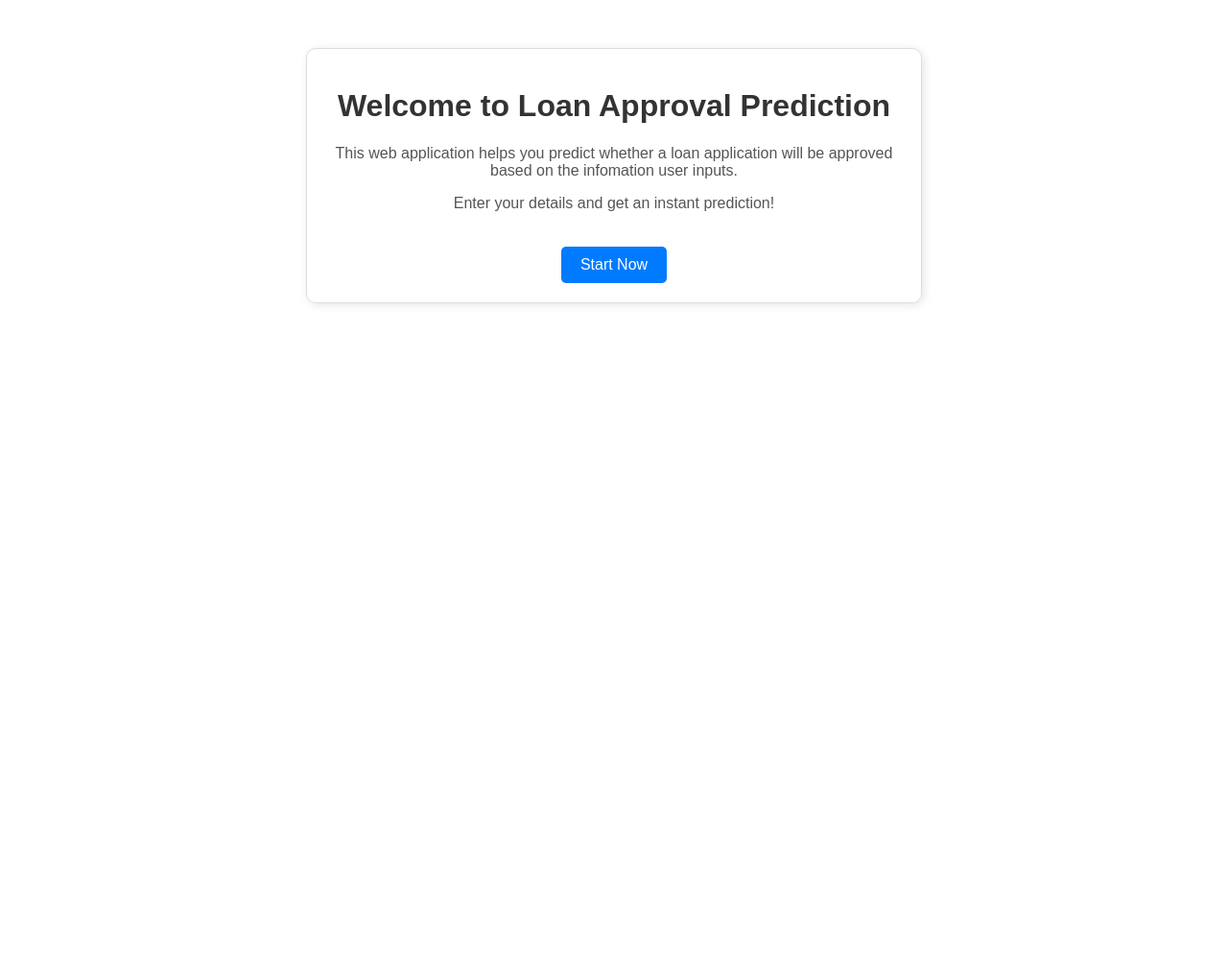
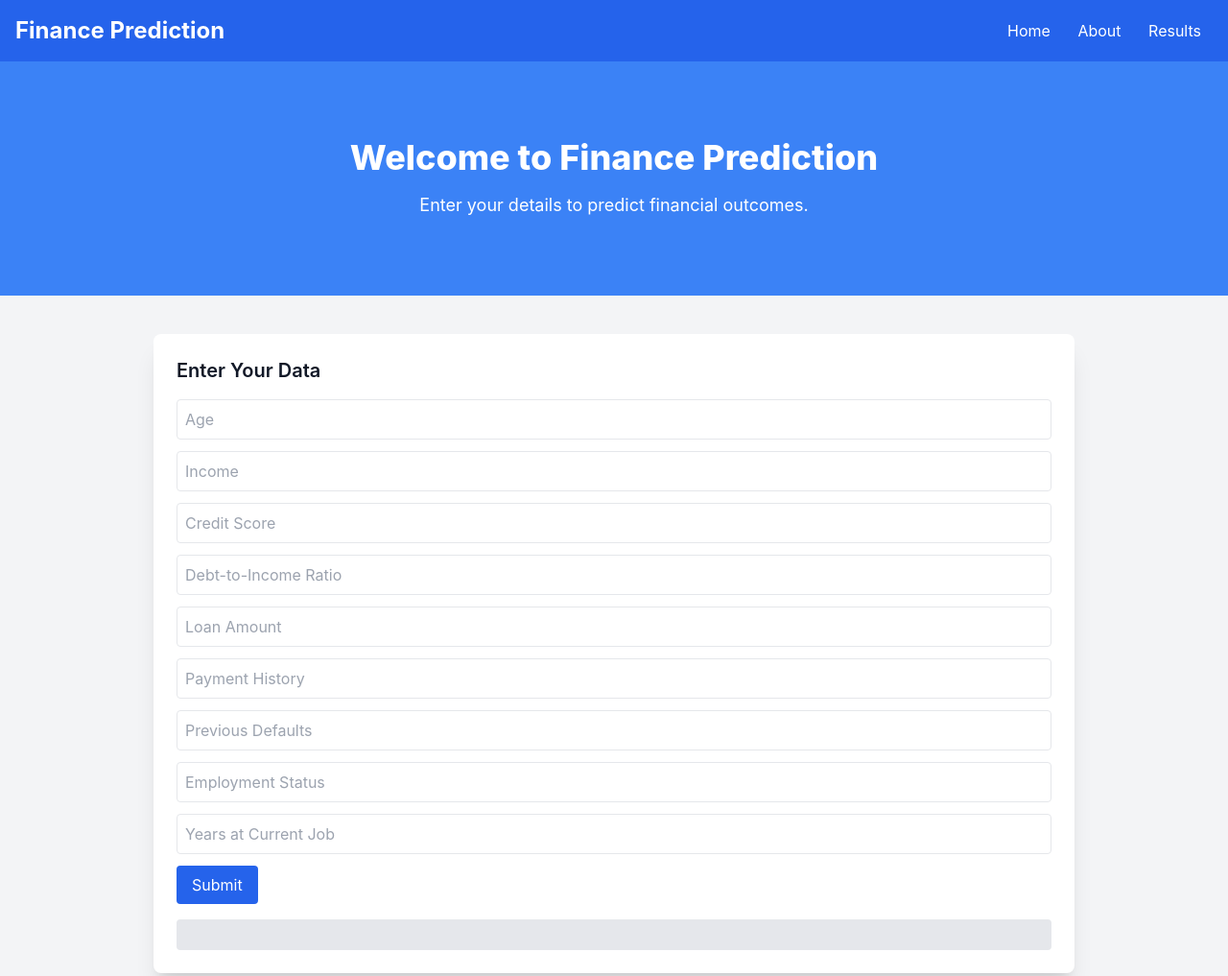
Before and after one commit to MissDinosaur/Loan_Approval_Prediction_Flask_ML_project, a plain HTML site: page app/templates/index.html in a window 1280 px wide. Shown: the top 1017 px of the page at 96% size. Before the commit the page ends 800 px from the top, so only its background shows below. Drawn offline with nearby package versions, Linux system fonts and the light colour scheme.

Commit message:
html by yusif

```diff
--- /dev/null
+++ b/app/templates/about.html
@@ -0,0 +1,66 @@
+<!DOCTYPE html>
+<html lang="en">
+<head>
+    <meta charset="UTF-8">
+    <meta name="viewport" content="width=device-width, initial-scale=1.0">
+    <title>About Us</title>
+    <script src="https://cdn.tailwindcss.com"></script>
+    <script src="https://cdnjs.cloudflare.com/ajax/libs/gsap/3.12.2/gsap.min.js"></script>
+    <style>
+        body {
+            font-family: 'Inter', sans-serif;
+        }
+    </style>
+</head>
+<body class="bg-gray-100 text-gray-900">
+    <nav class="bg-blue-600 p-4 shadow-lg">
+        <div class="container mx-auto flex justify-between items-center">
+            <h1 class="text-white text-2xl font-bold">Finance Prediction</h1>
+            <div>
+                <a href="index.html" class="text-white px-3">Home</a>
+                <a href="about.html" class="text-white px-3">About</a>
+                <a href="result.html" class="text-white px-3">Results</a>
+            </div>
+        </div>
+    </nav>
+
+    <header class="text-center py-20 bg-blue-500 text-white">
+        <h2 class="text-4xl font-extrabold">About the Project</h2>
+        <p class="mt-4 text-lg">Meet our team and learn about our mission.</p>
+    </header>
+
+    <section class="container mx-auto py-10">
+        <div class="bg-white shadow-xl rounded-lg p-6 w-3/4 mx-auto">
+            <p class="text-lg mb-6">This project aims to predict financial outcomes based on machine learning models. Our team has worked hard to create an intuitive interface where users can input data and receive risk level predictions based on their inputs.</p>
+
+            <div class="team mt-6">
+                <h3 class="text-2xl font-semibold mb-4">Meet Our Team</h3>
+                <div class="team-member mb-4">
+                    <p class="font-semibold">Piyush - Data Scientist</p>
+                    <p>Piyush worked on developing and training the machine learning models used in the project.</p>
+                </div>
+                <div class="team-member mb-4">
+                    <p class="font-semibold">Nitanshu Idnani - Backend Developer</p>
+                    <p>Nitanshu focused on building the backend logic to support the prediction algorithms and data handling.</p>
+                </div>
+                <div class="team-member mb-4">
+                    <p class="font-semibold">Yusif Nuri - Frontend Developer</p>
+                    <p>Yusif designed the website and developed the front-end components to present the predictions to users in a clean and user-friendly format.</p>
+                </div>
+                <div class="team-member mb-4">
+                    <p class="font-semibold">Qiaoyun LI - Full-stack Developer</p>
+                    <p>Qiaoyun assisted in both backend and frontend development, ensuring a smooth connection between the data and the user interface.</p>
+                </div>
+            </div>
+        </div>
+    </section>
+
+    <footer class="bg-gray-800 text-white text-center p-4 mt-10">
+        <p>&copy; 2025 Finance Prediction. All rights reserved.</p>
+    </footer>
+
+    <script>
+        gsap.from("h2", { duration: 1, y: -50, opacity: 0, ease: "bounce" });
+    </script>
+</body>
+</html>
--- a/app/templates/index.html
+++ b/app/templates/index.html
@@ -3,49 +3,71 @@
 <head>
     <meta charset="UTF-8">
     <meta name="viewport" content="width=device-width, initial-scale=1.0">
-    <title>Loan Approval Prediction</title>
+    <title>Finance Prediction</title>
+    <script src="https://cdn.tailwindcss.com"></script>
+    <script src="https://cdnjs.cloudflare.com/ajax/libs/gsap/3.12.2/gsap.min.js"></script>
     <style>
-        body {
-            font-family: Arial, sans-serif;
-            text-align: center;
-            margin: 50px;
-        }
-        .container {
-            max-width: 600px;
-            margin: auto;
-            padding: 20px;
-            border: 1px solid #ddd;
-            border-radius: 10px;
-            box-shadow: 2px 2px 10px rgba(0, 0, 0, 0.1);
-        }
-        h1 {
-            color: #333;
-        }
-        p {
-            color: #555;
-        }
-        .btn {
-            display: inline-block;
-            margin-top: 20px;
-            padding: 10px 20px;
-            background-color: #007BFF;
-            color: white;
-            text-decoration: none;
-            border-radius: 5px;
-        }
-        .btn:hover {
-            background-color: #0056b3;
-        }
+        body { font-family: 'Inter', sans-serif; }
     </style>
 </head>
-<body>
+<body class="bg-gray-100 text-gray-900">
+    <nav class="bg-blue-600 p-4 shadow-lg">
+        <div class="container mx-auto flex justify-between items-center">
+            <h1 class="text-white text-2xl font-bold">Finance Prediction</h1>
+            <div>
+                <a href="index.html" class="text-white px-3">Home</a>
+                <a href="about.html" class="text-white px-3">About</a>
+                <a href="result.html" class="text-white px-3">Results</a>
+            </div>
+        </div>
+    </nav>
 
-    <div class="container">
-        <h1>Welcome to Loan Approval Prediction</h1>
-        <p>This web application helps you predict whether a loan application will be approved based on the infomation user inputs.</p>
-        <p>Enter your details and get an instant prediction!</p>
-        <a href="/input" class="btn">Start Now</a>
-    </div>
+    <header class="text-center py-20 bg-blue-500 text-white">
+        <h2 class="text-4xl font-extrabold">Welcome to Finance Prediction</h2>
+        <p class="mt-4 text-lg">Enter your details to predict financial outcomes.</p>
+    </header>
 
+    <section class="container mx-auto py-10">
+        <div class="bg-white shadow-xl rounded-lg p-6 w-3/4 mx-auto">
+            <h3 class="text-xl font-semibold mb-4">Enter Your Data</h3>
+            <form id="finance-form">
+                <input type="text" id="age" placeholder="Age" class="block w-full p-2 border rounded mb-3">
+                <input type="text" id="income" placeholder="Income" class="block w-full p-2 border rounded mb-3">
+                <input type="text" id="credit-score" placeholder="Credit Score" class="block w-full p-2 border rounded mb-3">
+                <input type="text" id="dti" placeholder="Debt-to-Income Ratio" class="block w-full p-2 border rounded mb-3">
+                <input type="text" id="loan-amount" placeholder="Loan Amount" class="block w-full p-2 border rounded mb-3">
+                <input type="text" id="payment-history" placeholder="Payment History" class="block w-full p-2 border rounded mb-3">
+                <input type="text" id="previous-defaults" placeholder="Previous Defaults" class="block w-full p-2 border rounded mb-3">
+                <input type="text" id="employment-status" placeholder="Employment Status" class="block w-full p-2 border rounded mb-3">
+                <input type="text" id="years-job" placeholder="Years at Current Job" class="block w-full p-2 border rounded mb-3">
+                <button type="submit" class="bg-blue-600 text-white px-4 py-2 rounded hover:bg-blue-700">Submit</button>
+            </form>
+            <pre id="output" class="mt-4 bg-gray-200 p-4 rounded"></pre>
+        </div>
+    </section>
+
+    <footer class="bg-gray-800 text-white text-center p-4 mt-10">
+        <p>&copy; 2025 Finance Prediction. All rights reserved.</p>
+    </footer>
+
+    <script>
+        gsap.from("h2", { duration: 1, y: -50, opacity: 0, ease: "bounce" });
+
+        document.getElementById("finance-form").addEventListener("submit", function(event) {
+            event.preventDefault();
+            const formData = {
+                "Age": document.getElementById("age").value,
+                "Income": document.getElementById("income").value,
+                "Credit Score": document.getElementById("credit-score").value,
+                "Debt-to-Income Ratio": document.getElementById("dti").value,
+                "Loan Amount": document.getElementById("loan-amount").value,
+                "Payment History": document.getElementById("payment-history").value,
+                "Previous Defaults": document.getElementById("previous-defaults").value,
+                "Employment Status": document.getElementById("employment-status").value,
+                "Years at Current Job": document.getElementById("years-job").value
+            };
+            document.getElementById("output").textContent = JSON.stringify(formData, null, 4);
+        });
+    </script>
 </body>
 </html>
```
Also changed, not shown: app/templates/result.html (+46 -6 lines), app/templates/input.html (deleted).
